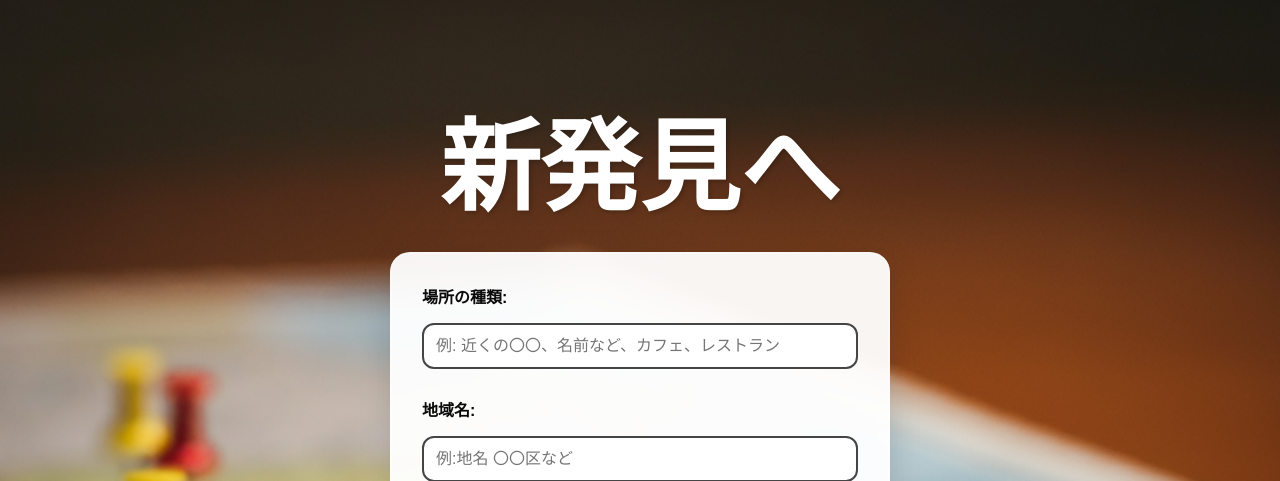
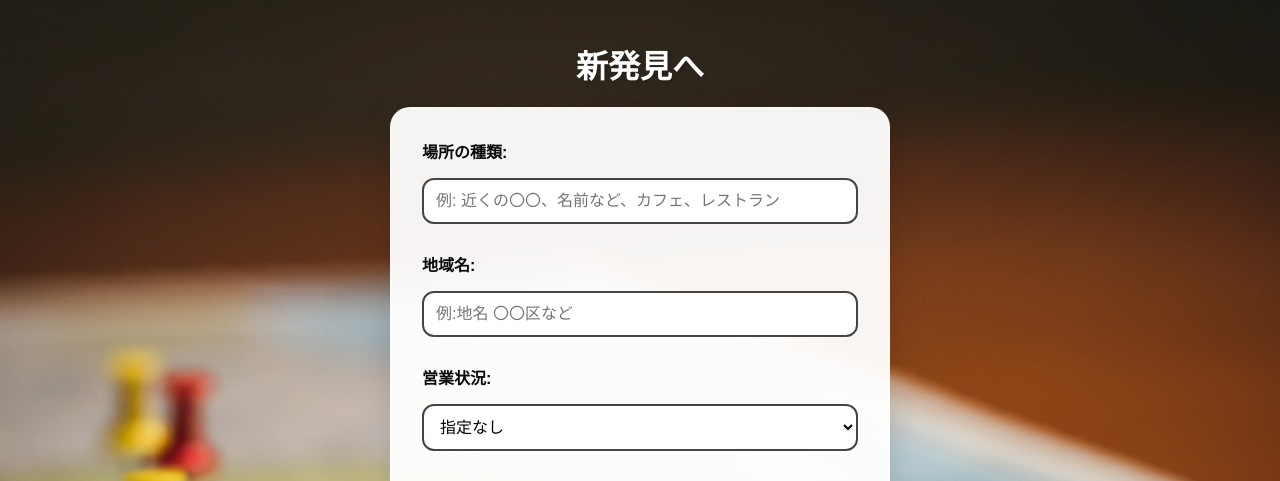
Before and after one commit to urotanren-koba/LocaFind, a FastAPI app: page /search in a window 1280 px wide. Shown: the top 481 px of the page. Run offline with FastAPI, Linux system fonts and the light colour scheme.

Commit message:
h1の大きさ調整

```diff
--- a/static/style.css
+++ b/static/style.css
@@ -16,7 +16,7 @@ body {
 h1 {
     color: #ffffff;
     text-align: center;
-    font-size: 100px;
+    font-size: 32px;
     margin-bottom: 20px;
     text-shadow: 2px 2px 4px rgba(0,0,0,0.2);
     font-weight: bold;
```
